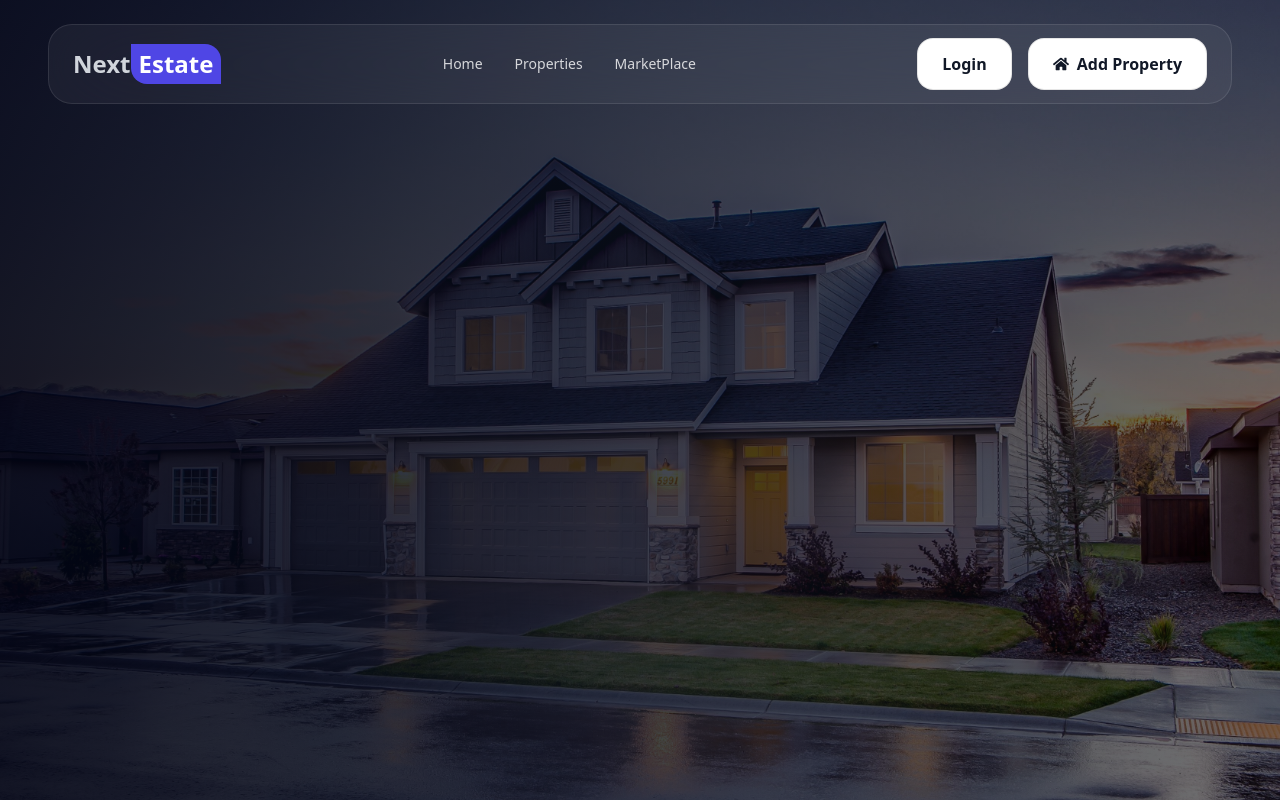
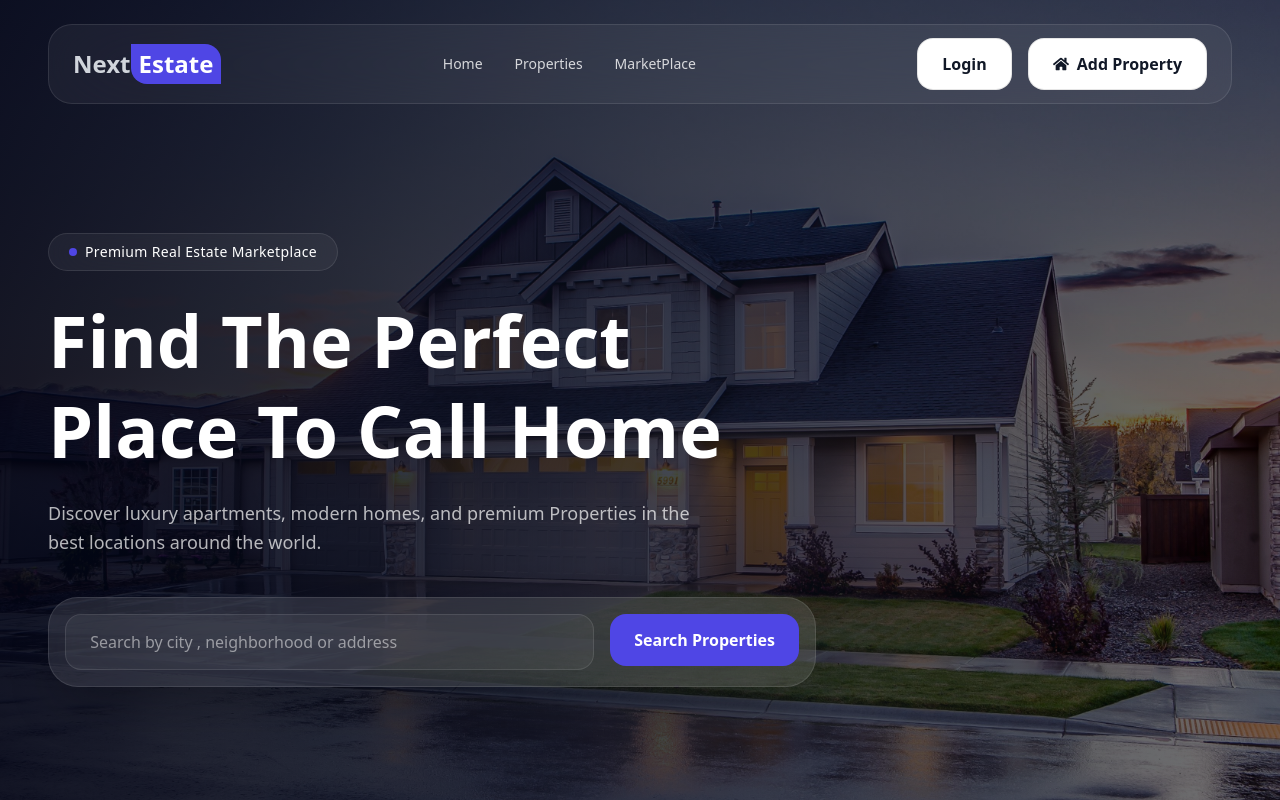
Before and after one commit to rahulprops/Next-Estate, a Next.js app: page / in a window 1280 px wide. Built offline with nearby package versions, Linux system fonts and the light colour scheme.

Commit message:
home content create

```diff
--- a/src/app/page.tsx
+++ b/src/app/page.tsx
@@ -1,3 +1,4 @@
+import SearchBox from "@/components/home/SearchBox";
 import FrontentLayout from "@/components/layouts/FrontentLayout";
 import Navbar from "@/components/navbar/Navbar";
 
@@ -15,6 +16,28 @@
 
        <div className=" absolute inset-0 bg-linear-to-r from-slate-950/80 via-slate-900/50 to-transparent" />
 
+       {/* content */}
+
+       <div className=" relative z-10 w-full">
+        <div className=" mx-auto max-w-7xl  px-6 lg:px-12">
+          <div className=" max-w-3xl">
+            {/* badge */}
+            <div className=" mb-6 inline-flex items-center gap-2 rounded-full border border-white/10 bg-white/5 px-5 py-2 backdrop-blur-xl">
+            <div className=" w-2 h-2 rounded-full bg-primary" />
+            <span className=" text-sm font-medium tracking-wide text-white">Premium Real Estate Marketplace</span>
+            </div>
+
+            {/* heading */}
+              <h2 className=" text-4xl font-bold leading-tight text-white md:text-6xl lg:text-7xl">Find The Perfect Place To Call Home</h2>
+
+              <p className=" mt-6 max-w-2xl text-lg leading-relaxed text-white/70 "> Discover luxury apartments, modern homes, and premium Properties
+              in the best locations around the world.  </p>
+
+              <SearchBox/>
+              </div>
+        </div>
+       </div>
+
        </section>
     </FrontentLayout>
   );
--- /dev/null
+++ b/src/components/home/SearchBox.tsx
@@ -0,0 +1,16 @@
+import Button from "../ui/Button";
+
+export default function SearchBox (){
+    return (
+         <div className=" mt-10 rounded-[30px] border border-white/10 bg-white/10 p-4 shadow-2xl backdrop-blur-2xl">
+            <div className=" flex flex-col gap-4 lg:flex-row">
+
+                <input type="text" placeholder=" Search by city , neighborhood or address" className=" px-5 py-4 h-14 w-full flex-1 rounded-2xl border border-white/10 bg-white/5 text-white placeholder:text-white/50 outline-none transition focus:border-primary/40" />
+                <Button>
+                    Search Properties
+                </Button>
+            </div>
+
+         </div>
+    )
+}
```
